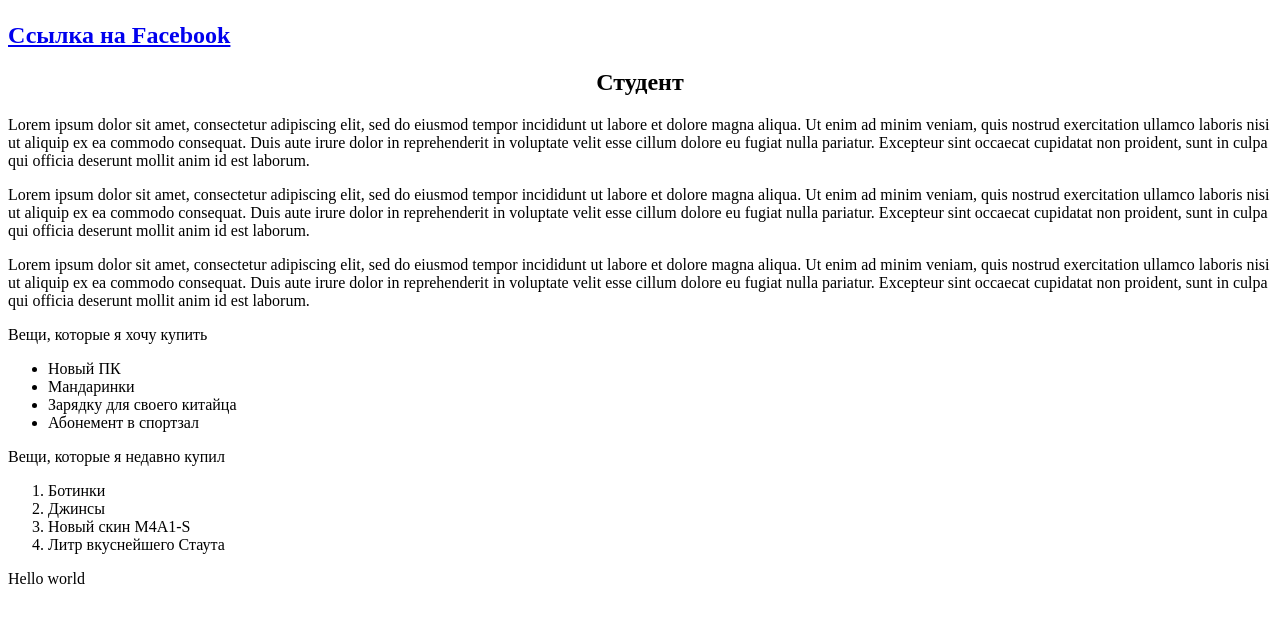
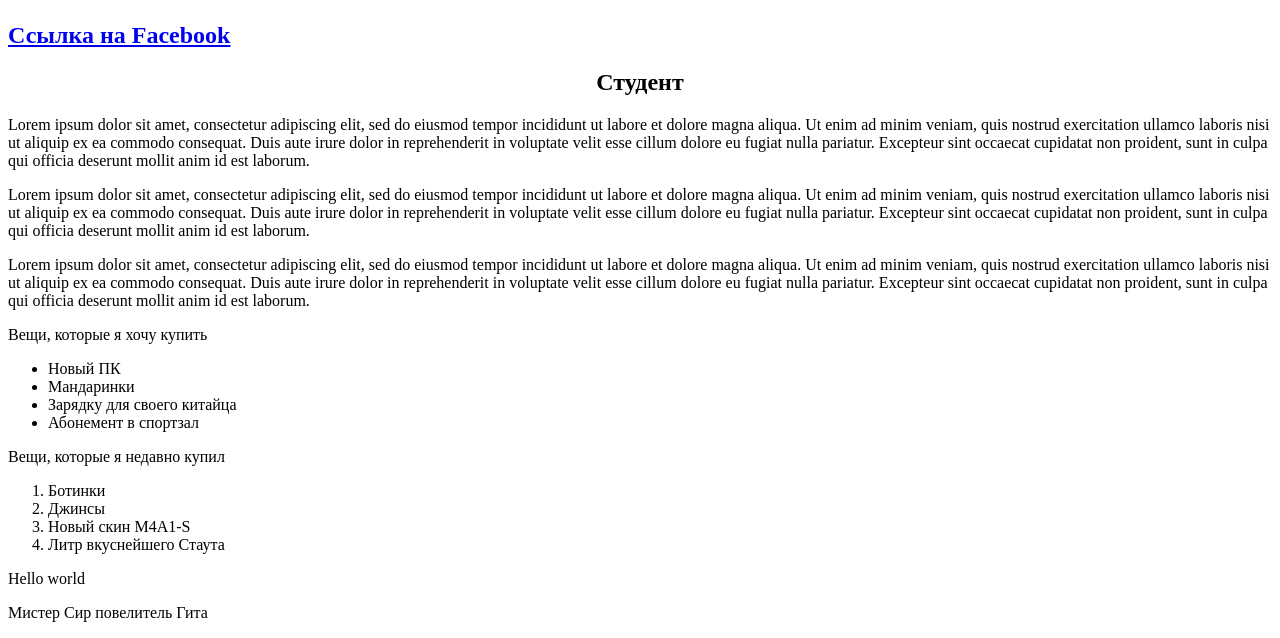
Before and after one commit to tonyjohns/course, a plain HTML site: page Index.html in a window 1280 px wide. Shown: the part 682-1320 px from the top of the page. Before the commit the page ends 1286 px from the top, so only its background shows below. Drawn offline with Linux system fonts and the light colour scheme.

Commit message:
Sir povelitel Gita

```diff
--- a/Index.html
+++ b/Index.html
@@ -29,5 +29,6 @@
             </ol>
         </p>
         <p>Hello world</p>
+        <p>Мистер Сир повелитель Гита</p>
     </body>
 </html>
```
